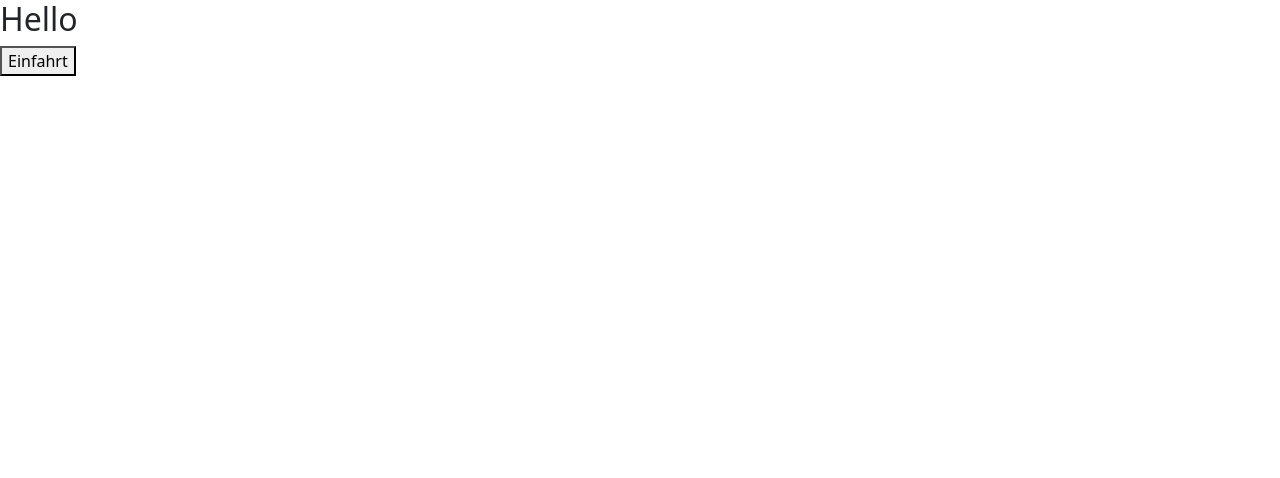
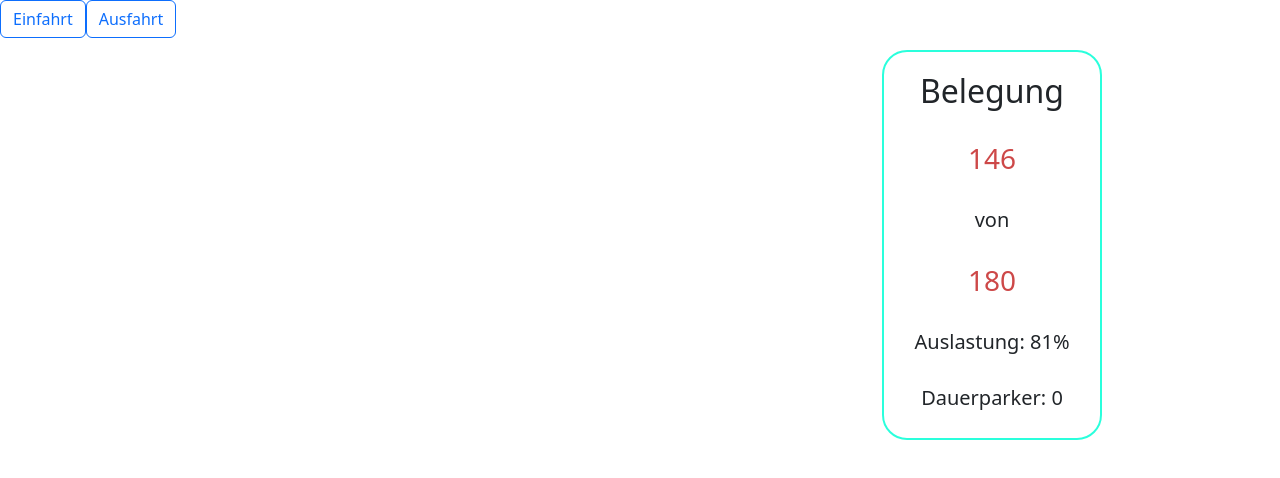
Before and after one commit to GeKoppe/Parking_DB_Project, a React (Vite) app in the folder ParkhausApp/: page / in a window 1280 px wide. Shown: the top 478 px of the page. Built offline with nearby package versions, Linux system fonts and the light colour scheme.

Commit message:
Finished the usagecard

```diff
--- a/ParkhausApp/package.json
+++ b/ParkhausApp/package.json
@@ -11,6 +11,7 @@
   "dependencies": {
     "bootstrap": "^5.2.3",
     "react": "^18.2.0",
+    "react-bootstrap": "^2.7.4",
     "react-dom": "^18.2.0"
   },
   "devDependencies": {
--- a/ParkhausApp/src/App.tsx
+++ b/ParkhausApp/src/App.tsx
@@ -1,6 +1,4 @@
 import { useState } from 'react'
-import reactLogo from './assets/react.svg'
-import viteLogo from '/vite.svg'
 import 'bootstrap/dist/css/bootstrap.css'
 import MainMenu from './Components/MainMenu/MainMenu'
 
--- a/ParkhausApp/src/Components/MainMenu/DriveInButton.tsx
+++ b/ParkhausApp/src/Components/MainMenu/DriveInButton.tsx
@@ -1,8 +1,19 @@
+import 'bootstrap/dist/css/bootstrap.css'
+import Button from 'react-bootstrap/Button';
+import './MainMenu.css';
 
-
-function DriveInButton(props : {label: string, clickHandler: () => void}) {
+function DriveInButton(tempProps? : { driveInClickHandler?: () => void, driveOutClickHandler?: () => void} ) {
+    const props = {
+        driveInClickHandler: () => console.log("Einfahrt"),
+        driveOutClickHandler: () => console.log("Ausfahrt"),
+        ...tempProps
+    }
     return (
-        <button onClick={props.clickHandler}>{props.label}</button>
+        <div className='buttonContainer'>
+            <Button variant="outline-primary" onClick={props.driveInClickHandler} >Einfahrt</Button>
+            <br/>
+            <Button variant="outline-primary" onClick={props.driveOutClickHandler}>Ausfahrt</Button>
+        </div>
     )
 }
 
--- a/ParkhausApp/src/Components/MainMenu/FreeLotsCard.tsx
+++ /dev/null
@@ -1,36 +0,0 @@
-
-
-function FreeLotsCard(props : {
-    freeSpaces: number,
-    totalSpaces: number,
-    permanentParkSpaces: number,
-    freePermanentParkSpaces: number
-}) {
-    let letterColor = 'color:';
-    let usedPercentage: number = props.freeSpaces / props.totalSpaces;
-    if (usedPercentage > 0.7) {
-        letterColor += 'green';
-    } else if (usedPercentage > 0.3) {
-        letterColor += 'yellow';
-    } else {
-        letterColor += 'red';
-    }
-
-    let style = {'color': letterColor};
-    return (
-        <>
-        <h2 style={style}>
-            Hello
-        </h2>
-        </>
-    )
-}
-
-FreeLotsCard.defaultProps = {
-    freeSpaces: 20,
-    totalSpaces: 180,
-    permanentParkSpaces: 40,
-    freePermanentParkSpaces: 40
-}
-
-export default FreeLotsCard;
--- /dev/null
+++ b/ParkhausApp/src/Components/MainMenu/MainMenu.css
@@ -0,0 +1,24 @@
+.usageCard {
+    border-radius: 25px;
+    border: 2px solid #01ffd5d5;
+    padding: 20px;
+    text-align: center;
+}
+
+.menuContainer {
+    display: flex;
+}
+
+.buttonContainer {
+    display: flex;
+}
+
+
+.infoSide {
+    padding: 50px;
+    height: 100%;
+}
+
+.spaceCard {
+    text-align: center;
+}
--- a/ParkhausApp/src/Components/MainMenu/MainMenu.tsx
+++ b/ParkhausApp/src/Components/MainMenu/MainMenu.tsx
@@ -1,12 +1,32 @@
-import FreeLotsCard from './FreeLotsCard';
+import UsageCard from './UsageCard';
 import DriveInButton from './DriveInButton';
+import { useState, useEffect } from 'react';
 
 function MainMenu() {
+    const [usage, setUsage] = useState(0);
+
+    useEffect(() => {
+        // TODO call the endpoint for used spaces here and call setUsage
+        setUsage(Math.ceil(Math.random() * 180))
+    }, []);
+
+    const driveInClickHandler = () => {
+        usage + 1 > 180? setUsage(usage) : setUsage((prev) => prev +1);
+    }
+
+    const driveOutClickHandler = () => {
+        usage - 1 < 0 ? setUsage(usage) : setUsage((prev) => prev - 1);
+    }
+
     return (
-        <>
-        <FreeLotsCard />
-        <DriveInButton/>
-        </>
+        <div className="menuContainer" style={{width: "100%"}}>
+            <div style={{width: "65%"}}>
+                <DriveInButton driveInClickHandler={driveInClickHandler} driveOutClickHandler={driveOutClickHandler}/>
+            </div>
+            <div className="infoSide" style={{width: "25%"}}>
+                <UsageCard usedSpaces={usage}/>
+            </div>
+        </div>
     )
 }
 
--- /dev/null
+++ b/ParkhausApp/src/Components/MainMenu/SpaceSubCard.tsx
@@ -0,0 +1,17 @@
+import 'bootstrap/dist/css/bootstrap.css';
+import './MainMenu.css';
+
+export default function SpaceSubCard(tempProps?: {freeSpaces?: number, textColor?: string}) {
+    const props = {
+        freeSpaces: 180,
+        textColor: "black",
+        ...tempProps
+    }
+    return (
+        <div className="spaceCard">
+            <h3 style={{color: props.textColor}}>
+                {props.freeSpaces}
+            </h3>
+        </div>
+    )
+}
--- /dev/null
+++ b/ParkhausApp/src/Components/MainMenu/UsageCard.tsx
@@ -0,0 +1,38 @@
+import 'bootstrap/dist/css/bootstrap.css';
+import './MainMenu.css';
+import SpaceSubCard from './SpaceSubCard';
+
+function UsageCard(tempProps?: {usedSpaces?:number, permaParkers?: number}) {
+    const props = {
+        usedSpaces: 180,
+        permaParkers: 0,
+        ...tempProps
+    }
+
+    const colorShades : string[] = ['#000000', '#000000', '#000000', '#290101c9', '#460101c9', '#680303c9', '#7c0404c9', '#940404c9', '#bb0606bb', '#ff0404bb'];
+
+    let usage : number = props.usedSpaces / 180;
+    const tColor = colorShades[(Math.floor(usage*10) > 9 ? 9 : Math.floor(usage*10))];
+
+    return (
+        <div className="usageCard">
+            <h2>Belegung</h2>
+            <br/>
+            <SpaceSubCard freeSpaces={props.usedSpaces} textColor={tColor}/>
+            <br/>
+            <h5 className='spaceCard'>von</h5>
+            <br/>
+            <SpaceSubCard freeSpaces={180} textColor={tColor}/>
+            <br/>
+            <h5>
+                Auslastung: {parseInt("" + (usage * 100))}%
+            </h5>
+            <br/>
+            <h5>
+                Dauerparker: {props.permaParkers}
+            </h5>
+        </div>
+    )
+}
+
+export default UsageCard;
```
Also changed, not shown: 1 other file (tests, documents, lock files or other folders).
